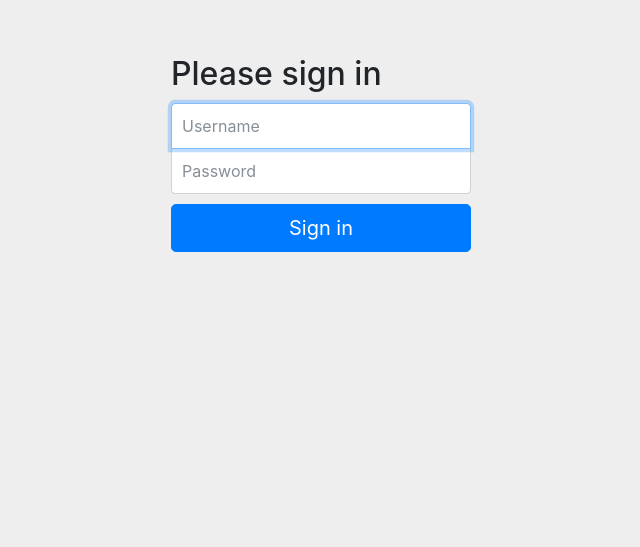
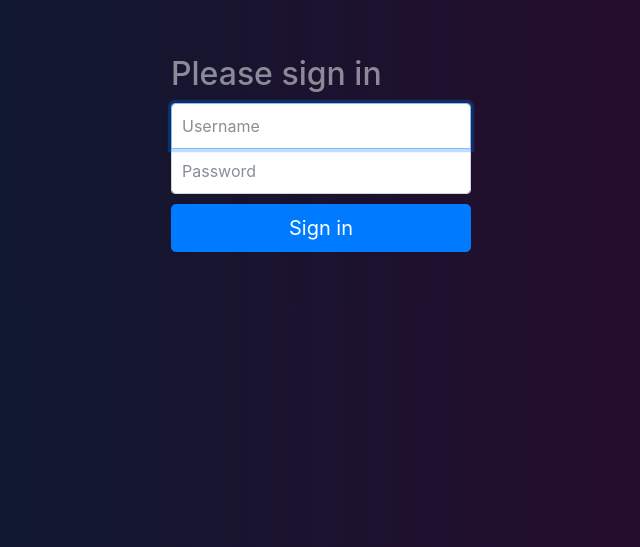
Before and after one commit to Nyolczas/I8I, a PHP site: page /pricelist/index.php in a window 1280 px wide. Shown: the top 547 px of the page, without its empty margins (319-959 px from the left). Run offline with PHP 8.4, Linux system fonts and the light colour scheme; some libraries are stand-ins or nearby versions.

Commit message:
login
css

```diff
--- a/pricelist/css/signin.css
+++ b/pricelist/css/signin.css
@@ -1,7 +1,17 @@
 body {
     padding-top: 40px;
     padding-bottom: 40px;
-  background-color: #eee;
+    background: rgb(38, 0, 48);
+    /* For browsers that do not support gradients */
+    background: -webkit-linear-gradient(left, #061F31, #2F062C);
+    /* For Safari 5.1 to 6.0 */
+    background: -o-linear-gradient(right, #061F31, #2F062C);
+    /* For Opera 11.1 to 12.0 */
+    background: -moz-linear-gradient(right, #061F31, #2F062C);
+    /* For Firefox 3.6 to 15 */
+    background: linear-gradient(to right, #061F31, #2F062C);
+    /* Standard syntax */
+    color: rgba(255, 255, 255, 0.5);
 }
 
 .form-signin {
@@ -9,13 +19,16 @@ body {
     padding: 15px;
     margin: 0 auto;
 }
+
 .form-signin .form-signin-heading,
 .form-signin .checkbox {
     margin-bottom: 10px;
 }
+
 .form-signin .checkbox {
     font-weight: 400;
 }
+
 .form-signin .form-control {
     position: relative;
     box-sizing: border-box;
@@ -23,14 +36,17 @@ body {
     padding: 10px;
     font-size: 16px;
 }
+
 .form-signin .form-control:focus {
     z-index: 2;
 }
+
 .form-signin input[type="text"] {
     margin-bottom: -1px;
     border-bottom-right-radius: 0;
     border-bottom-left-radius: 0;
 }
+
 .form-signin input[type="password"] {
     margin-bottom: 10px;
     border-top-left-radius: 0;
```
Also changed, not shown: pricelist/img/boxbg.jpg (renamed from pricelist/img/pl17_bg1.jpg). Lines whose indentation alone changed are shown as unchanged.
